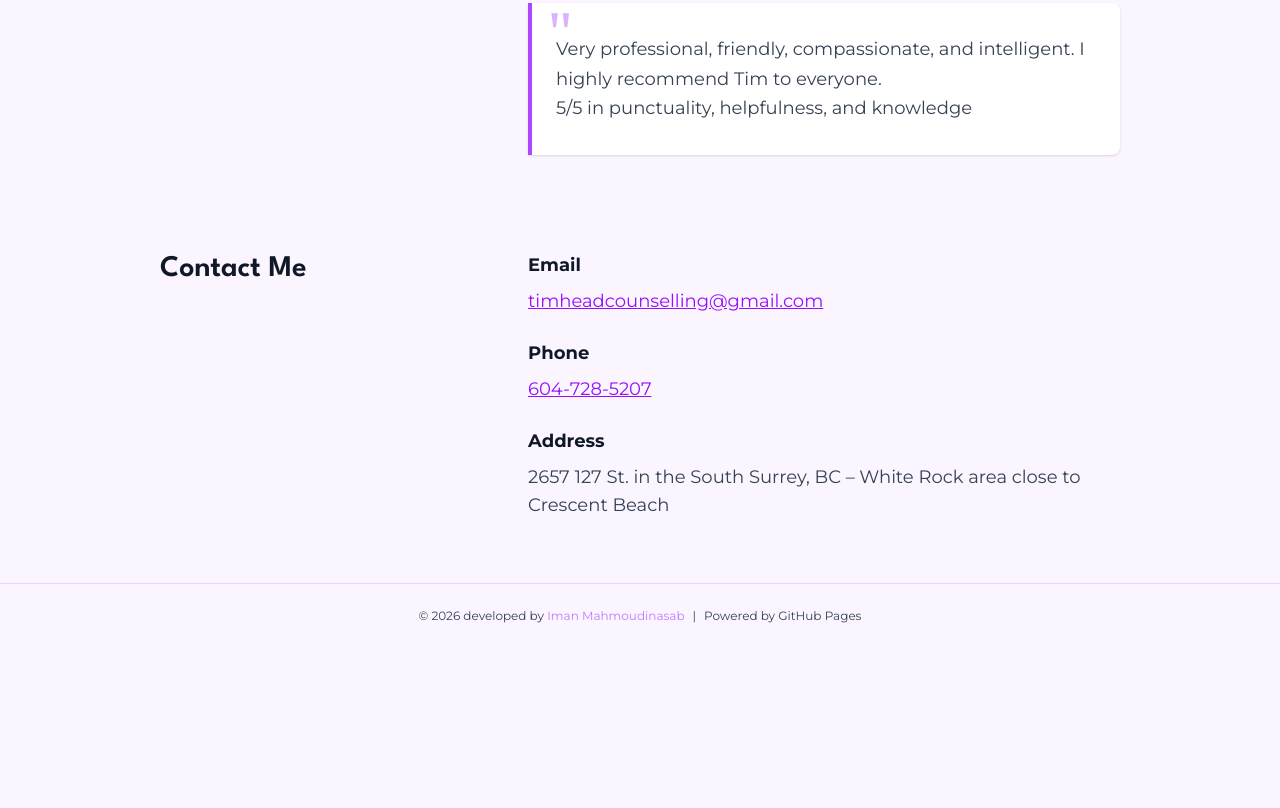
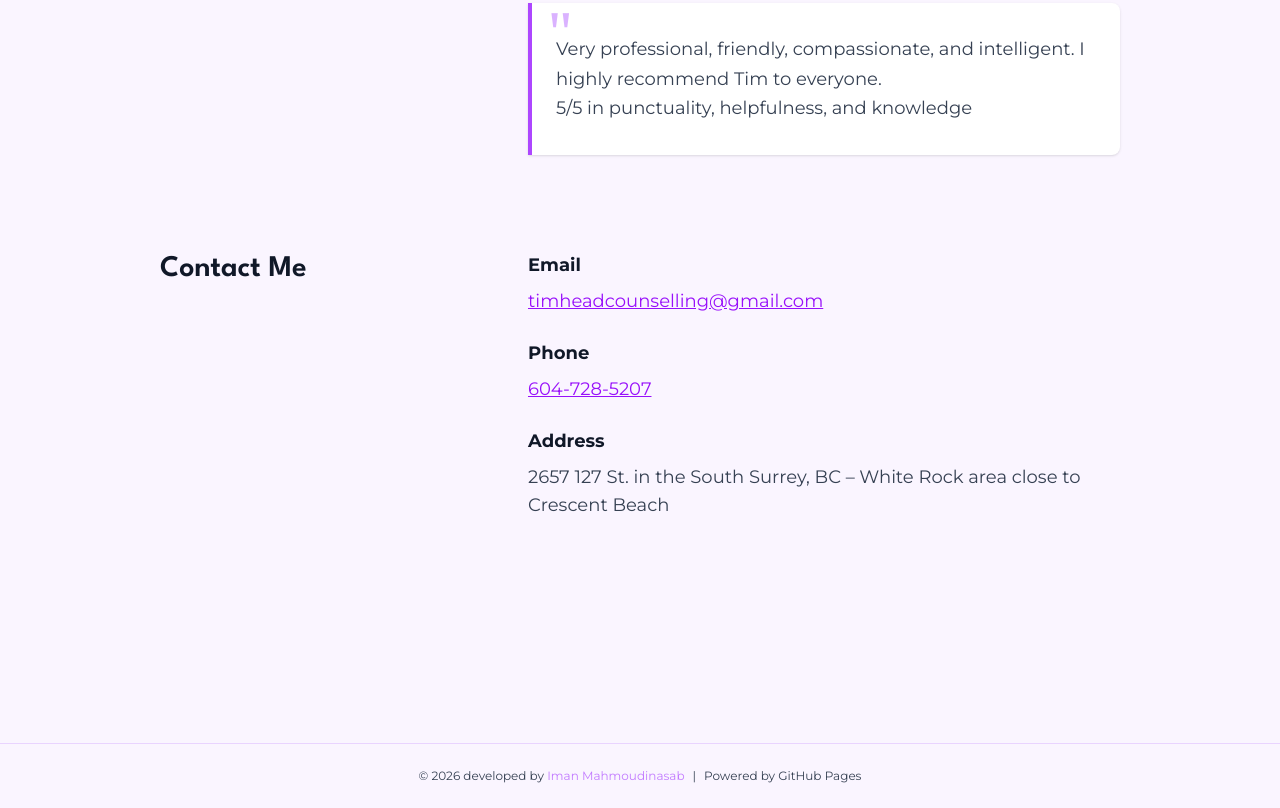
Before and after one commit to Sophieoliverbradley/Sophieoliverbradley.github.io, a Gatsby site in the folder source/: page / in a window 1280 px wide. Shown: the part 9067-9875 px from the top of the page. Before the commit the page ends 9715 px from the top, so only its background shows below. Built offline with nearby package versions, Linux system fonts and the light colour scheme; Gatsby itself is replaced by a stand-in of ours.

Commit message:
Update footer margin for improved layout on index page

```diff
--- a/source/src/pages/index.tsx
+++ b/source/src/pages/index.tsx
@@ -732,7 +732,7 @@ const IndexPage: React.FC<PageProps> = () => {
           </section>
         </div>
       </main>
-      <footer className="border-t border-purple-200 py-6 mt-8 text-center text-gray-700 text-xs">
+      <footer className="border-t border-purple-200 py-6 mt-48 text-center text-gray-700 text-xs">
         © {new Date().getFullYear()} developed by{" "}
         <a
           href="https://hereismy.world/"
```
